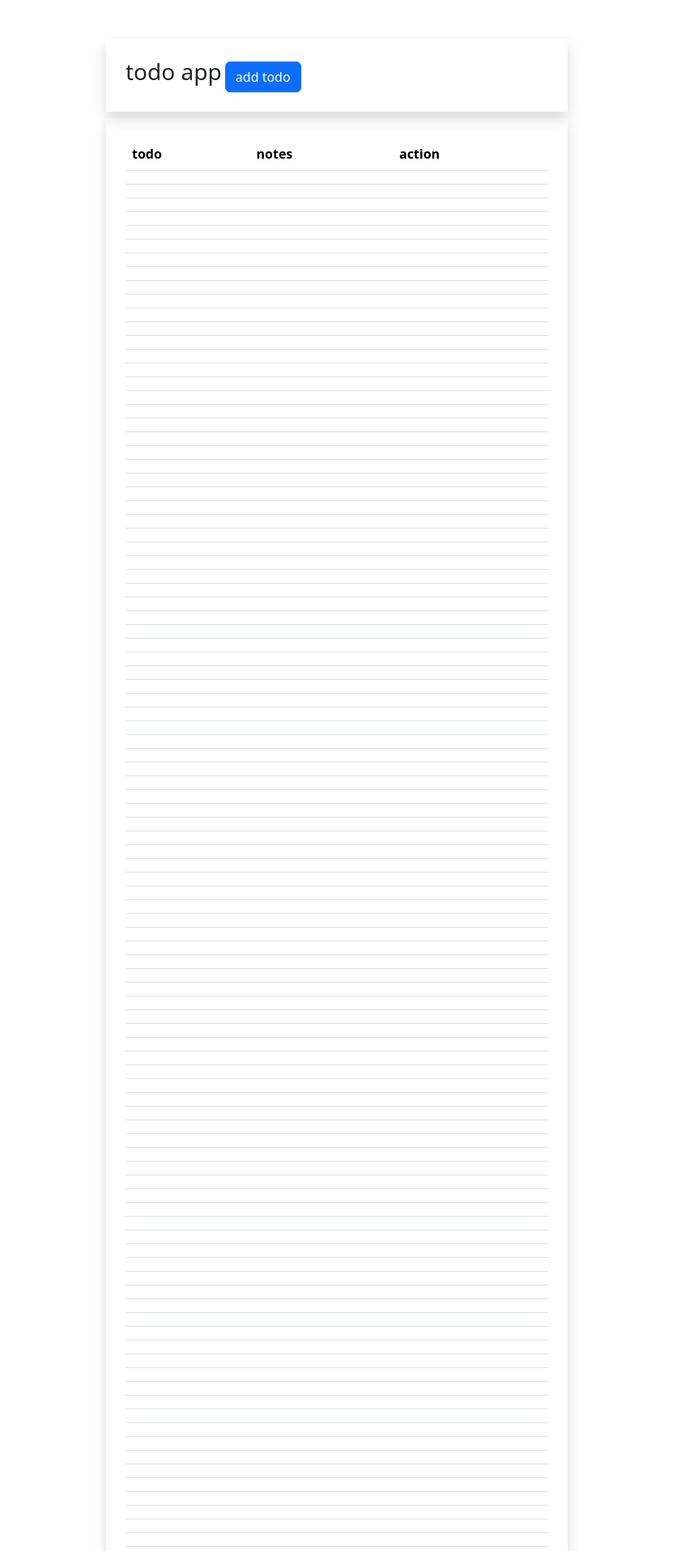
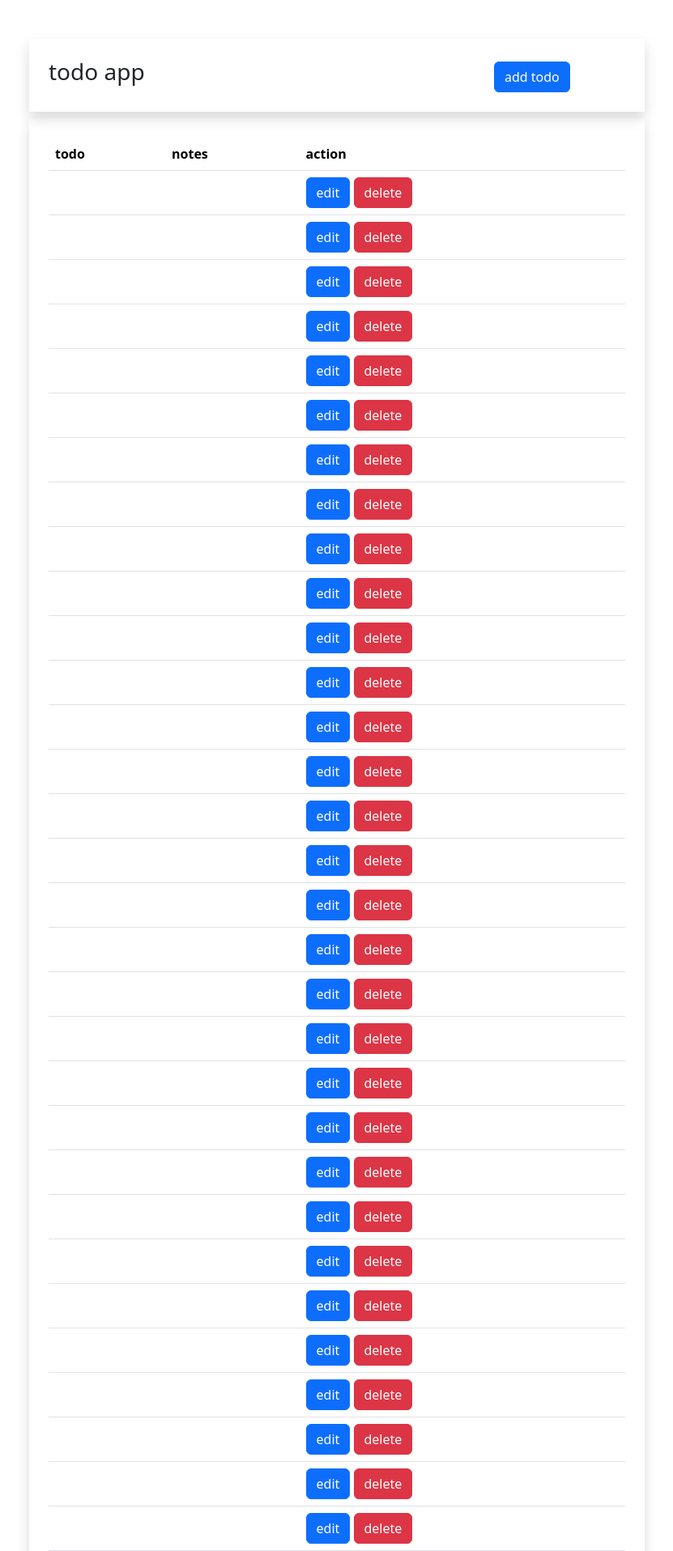
Before and after one commit to wisamosman/vuejs-todo-app, a Django app: page /todo/ in a window 1280 px wide. Shown: the top 1916 px of the page at 81% size, without its empty margins (224-1055 px from the left). Run offline with Django 4.2, Linux system fonts and the light colour scheme; data that the repository does not hold is empty; some libraries are stand-ins or nearby versions.

Commit message:
add edit todo with css

```diff
--- a/todo/templates/todo/list.html
+++ b/todo/templates/todo/list.html
@@ -12,9 +12,9 @@
 <body>
     <div class="container my-5" id="app">
         <div class="row">
-            <div class="col-lg-6 shadow p-4 mx-auto">
+            <div class="col-lg-8 shadow p-4 mx-auto">
                 <h3 class="d-inline-block"> todo app</h3>
-                <div class="d-inline ms-auto">
+                <div class="d-inline" style="margin-left: 60%;">
                     <!-- Button trigger modal -->
                     <button type="button" class="btn btn-primary" data-bs-toggle="modal" data-bs-target="#exampleModal">
                         add todo
@@ -23,7 +23,7 @@
             </div>
         </div>
         <div class="row mt-2">
-            <div class="col-lg-6 mx-auto p-4 shadow">
+            <div class="col-lg-8 mx-auto p-4 shadow">
                 <table class="table">
                     <thead>
                         <tr>
@@ -38,7 +38,17 @@
 
                             <td>${todo.title}</td>
                             <td>${todo.notes}</td>
-                            <td>${todo.done}</td>
+                            <td>
+                                <button type="button" class="btn btn-primary" data-bs-toggle="modal" data-bs-target="#EditModal">
+                                    edit
+                                </button>
+                                <button type="button" class="btn btn-danger" data-bs-toggle="modal" data-bs-target="#exampleModal">
+                                    delete
+                                </button>
+
+
+
+                            </td>
                         </tr>
 
                     </tbody>
@@ -79,6 +89,39 @@
                 </div>
             </div>
         </div>
+
+        <div class="modal fade" id="EditModal" tabindex="-1" aria-labelledby="exampleModalLabel" aria-hidden="true">
+            <div class="modal-dialog">
+                <div class="modal-content">
+                    <div class="modal-header">
+                        <h1 class="modal-title fs-5" id="exampleModalLabel">edit todo</h1>
+                        <button type="button" class="btn-close" data-bs-dismiss="modal" aria-label="Close"></button>
+                    </div>
+                    <div class="modal-body">
+                        <form>
+                            <div class="mb-3">
+                              <label for="exampleInputEmail1" class="form-label">todo</label>
+                              <input type="email" class="form-control" id="exampleInputEmail1" aria-describedby="emailHelp">
+
+                            </div>
+                            <div class="mb-3">
+                              <label for="exampleInputPassword1" class="form-label">notes</label>
+                              <textarea type="text" class="form-control" id="exampleInputPassword1"></textarea>
+                            </div>
+                            <div class="mb-3 form-check">
+                                <input type="checkbox" class="form-check-input" id="exampleCheck1">
+                                <label class="form-check-label" for="exampleCheck1">done</label>
+                              </div>
+                              <div class="modal-footer">
+                                <button type="button" class="btn btn-secondary" data-bs-dismiss="modal">Close</button>
+                                <button type="submit" class="btn btn-primary">save</button>
+                            </div>
+                        </form>
+                    </div>
+
+                </div>
+            </div>
+        </div>
     </div>
 
     <script src="https://cdn.jsdelivr.net/npm/bootstrap@5.2.2/dist/js/bootstrap.bundle.min.js" integrity="sha384-OERcA2EqjJCMA+/3y+gxIOqMEjwtxJY7qPCqsdltbNJuaOe923+mo//f6V8Qbsw3" crossorigin="anonymous"></script>
```
